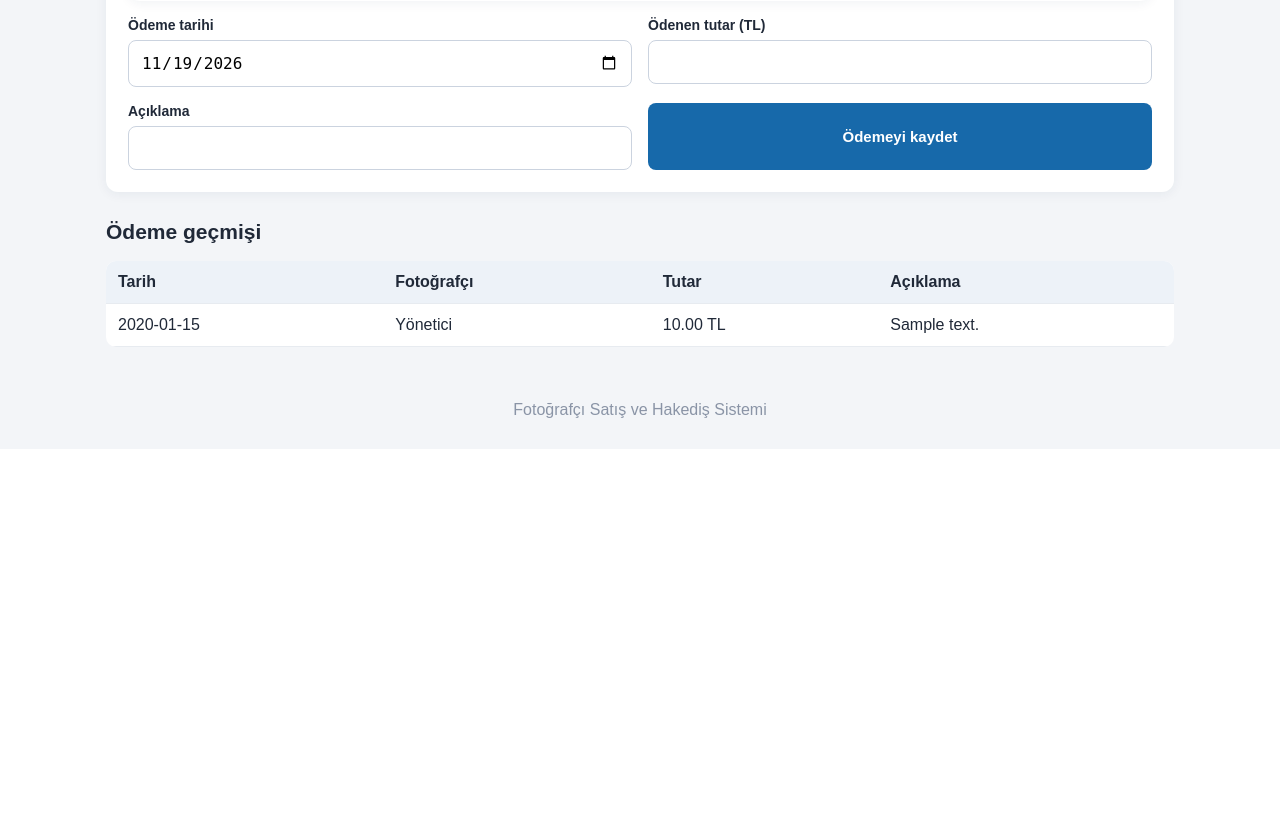
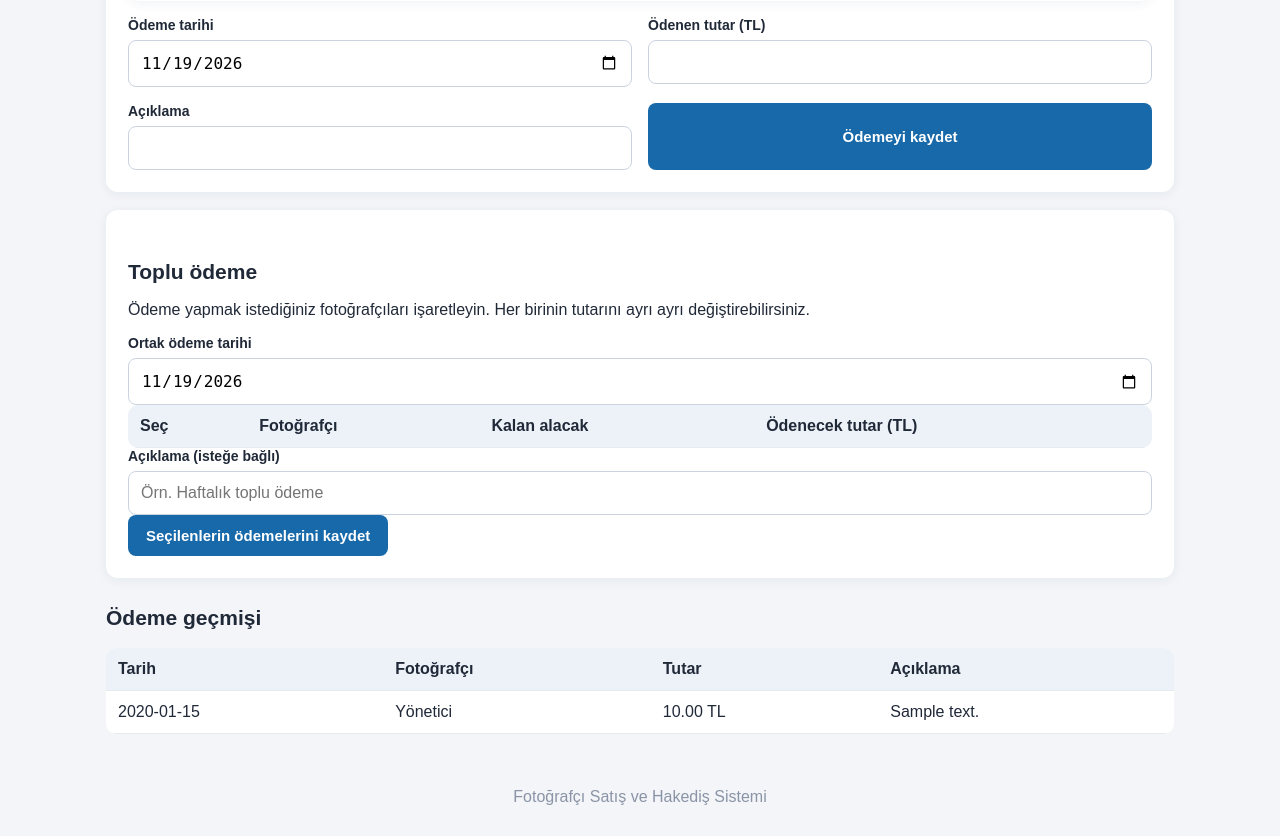
Before and after one commit to yusufaltinay16-pixel/fotografci-satis-sistemi, a Flask app: page /payments in a window 1280 px wide. Shown: the part 482-1318 px from the top of the page. Before the commit the page ends 900 px from the top, so only its background shows below. Run offline with Flask 3, Linux system fonts and the light colour scheme; the visitor is signed in with stand-in values (Sample User, id 1); data comes from the database, SQL or seed files in the repository; tables that the repository leaves empty hold one stand-in row (values such as "Sample post"); lists and menus that the app fills with data are empty; some libraries are stand-ins or nearby versions.

Commit message:
Add selectable per-photographer batch payment form

```diff
--- a/templates/payments.html
+++ b/templates/payments.html
@@ -20,6 +20,33 @@
     <label>Ödenen tutar (TL)<input type="number" name="amount" id="paymentAmount" step="0.01" min="0.01" required></label>
     <label>Açıklama<input name="note"></label>
     <button>Ödemeyi kaydet</button>
+  </form>
+</section>
+
+<section class="panel">
+  <h2>Toplu ödeme</h2>
+  <p>Ödeme yapmak istediğiniz fotoğrafçıları işaretleyin. Her birinin tutarını ayrı ayrı değiştirebilirsiniz.</p>
+  <form method="post" id="batchPaymentForm">
+    <input type="hidden" name="payment_mode" value="batch">
+    <label>Ortak ödeme tarihi
+      <input type="date" name="payment_date" value="{{today}}" required>
+    </label>
+    <div class="tablewrap">
+      <table>
+        <tr><th>Seç</th><th>Fotoğrafçı</th><th>Kalan alacak</th><th>Ödenecek tutar (TL)</th></tr>
+        {% for s in sellers %}
+          {% set balance = balances[s.id|string] %}
+          <tr>
+            <td><input type="checkbox" name="batch_seller_ids" value="{{s.id}}" aria-label="{{s.full_name}} seç"></td>
+            <td>{{s.full_name}}</td>
+            <td>{{"%.2f"|format(balance.remaining)}} TL</td>
+            <td><input type="number" name="amount_{{s.id}}" step="0.01" min="0.01" value="{{'%.2f'|format(balance.remaining) if balance.remaining > 0 else ''}}" placeholder="Tutar"></td>
+          </tr>
+        {% endfor %}
+      </table>
+    </div>
+    <label>Açıklama (isteğe bağlı)<input name="note" placeholder="Örn. Haftalık toplu ödeme"></label>
+    <button type="submit">Seçilenlerin ödemelerini kaydet</button>
   </form>
 </section>
 <h2>Ödeme geçmişi</h2>
```
